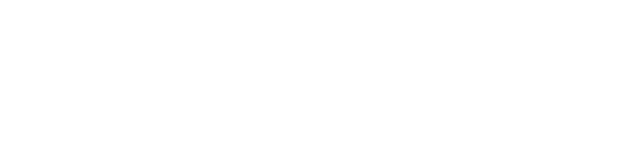
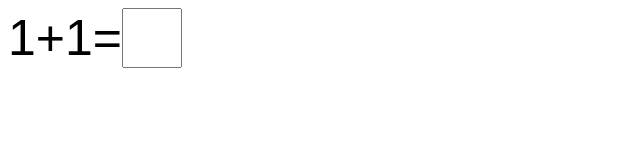
Before and after one commit to schoolTabber/doMath, a plain HTML site: page index.html in a window 1280 px wide. Shown: the whole page, without its empty margins (0-640 px from the left). Drawn offline with Linux system fonts and the light colour scheme.

Commit message:
Update index.html

```diff
--- a/index.html
+++ b/index.html
@@ -2,5 +2,15 @@
   <head>
     <title>Math</title>
     <link rel="icon" type="image/x-icon" href="icon.ico">
+    <link rel="stylesheet" href="styles.css">
   </head>
+  <body>
+    <p id="questionPanel">
+      <span contentEditable="true">1</span>
+      <span id="operater"> + </span>
+      <span contentEditable="true">1</span>
+      <span> = </span>
+      <input id="answer" type="number">
+    </p>
+  </body>
 </html>
```
